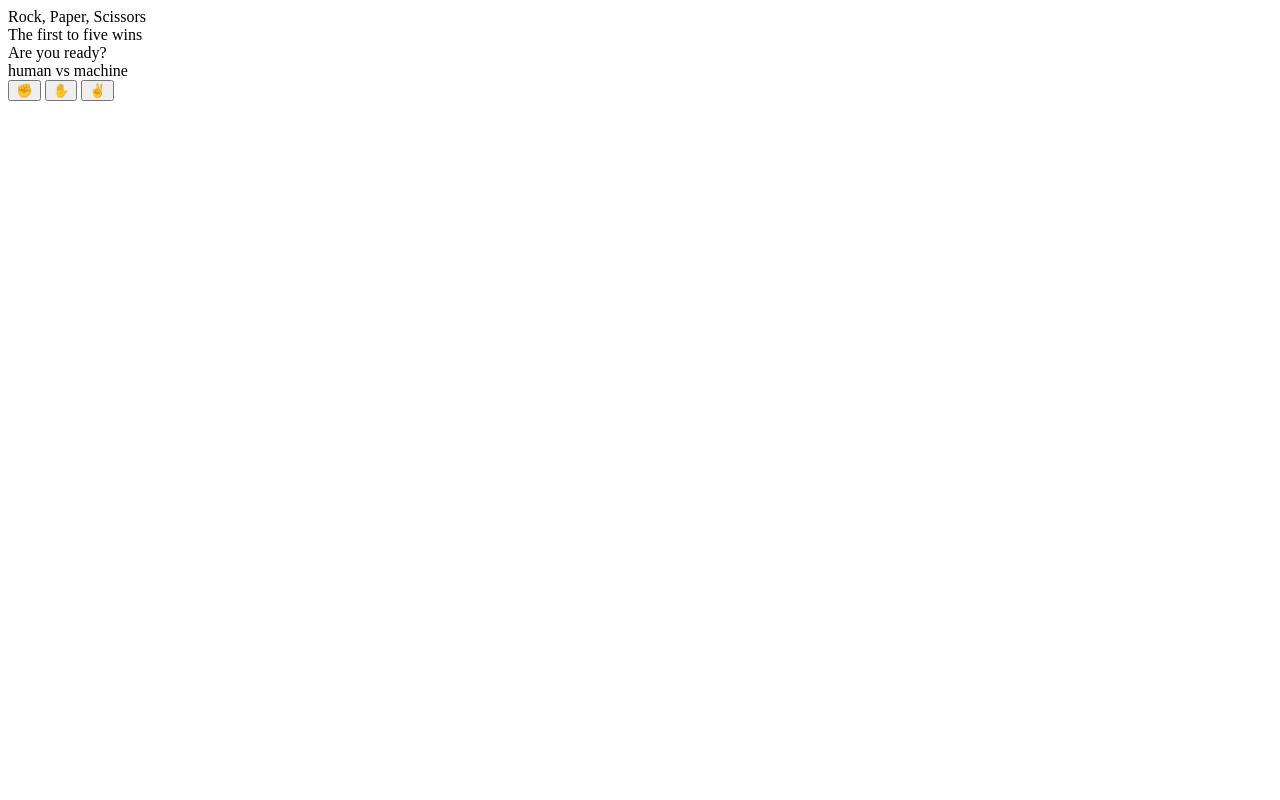
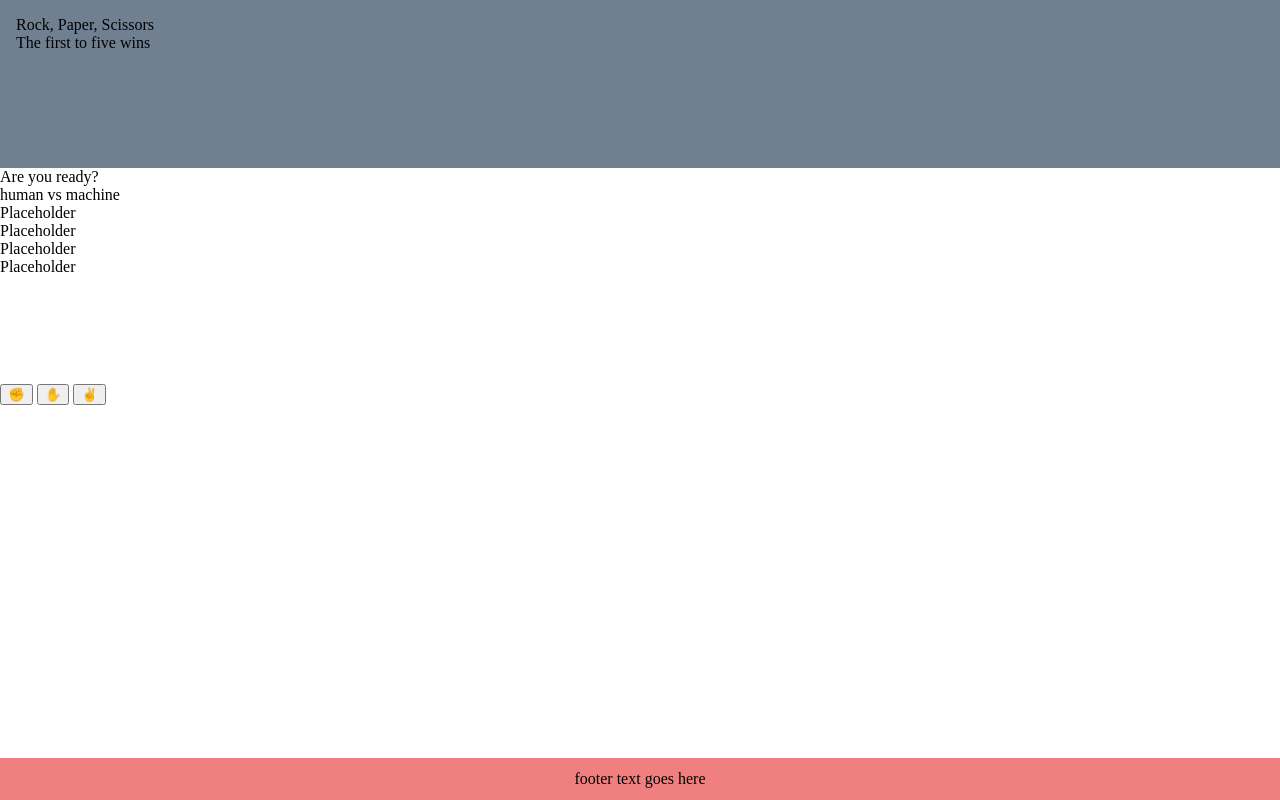
Before and after one commit to jakovid/Portfolio-01-Rock-Paper-Scissors, a plain HTML site: page dist/index.html in a window 1280 px wide. Drawn offline with Linux system fonts and the light colour scheme.

Commit message:
continued to build out the html page

```diff
--- a/dist/index.html
+++ b/dist/index.html
@@ -21,12 +21,12 @@
         </div>
         <div id="gameBox">
             <div id="playerGameBox">
-                <div id="playGameIcon"></div>
-                <div id="playerScore"></div>
+                <div id="playGameIcon">Placeholder</div>
+                <div id="playerScore">Placeholder</div>
             </div>
             <div id="computerGameBox">
-                <div id="computerGameIcon"></div>
-                <div id="computerGameScore"></div>
+                <div id="computerGameIcon">Placeholder</div>
+                <div id="computerGameScore">Placeholder</div>
             </div>
         </div>
         <div id="playerChoices">
@@ -36,7 +36,7 @@
         </div>
     </div>
     <div id="footerBox">
-        <div id="footerInfo"></div>
+        <div id="footerInfo">footer text goes here</div>
     </div>
 
 </div>
--- a/style.css
+++ b/style.css
@@ -0,0 +1,26 @@
+* {
+    margin: 0;
+}
+
+#main {
+    display: grid;
+    grid-template-rows: 2fr 7fr 0.5fr;
+    height: 100vh;
+}
+
+#headerBox {
+    background-color: slategrey;
+    padding: 1rem;
+}
+
+#gameBox {
+    display: grid;
+    grid-template-rows: 1fr 2fr 2fr;
+}
+
+#footerBox {
+    background-color: lightcoral;
+    display: flex;
+    align-items: center;
+    justify-content: center;
+}
```
